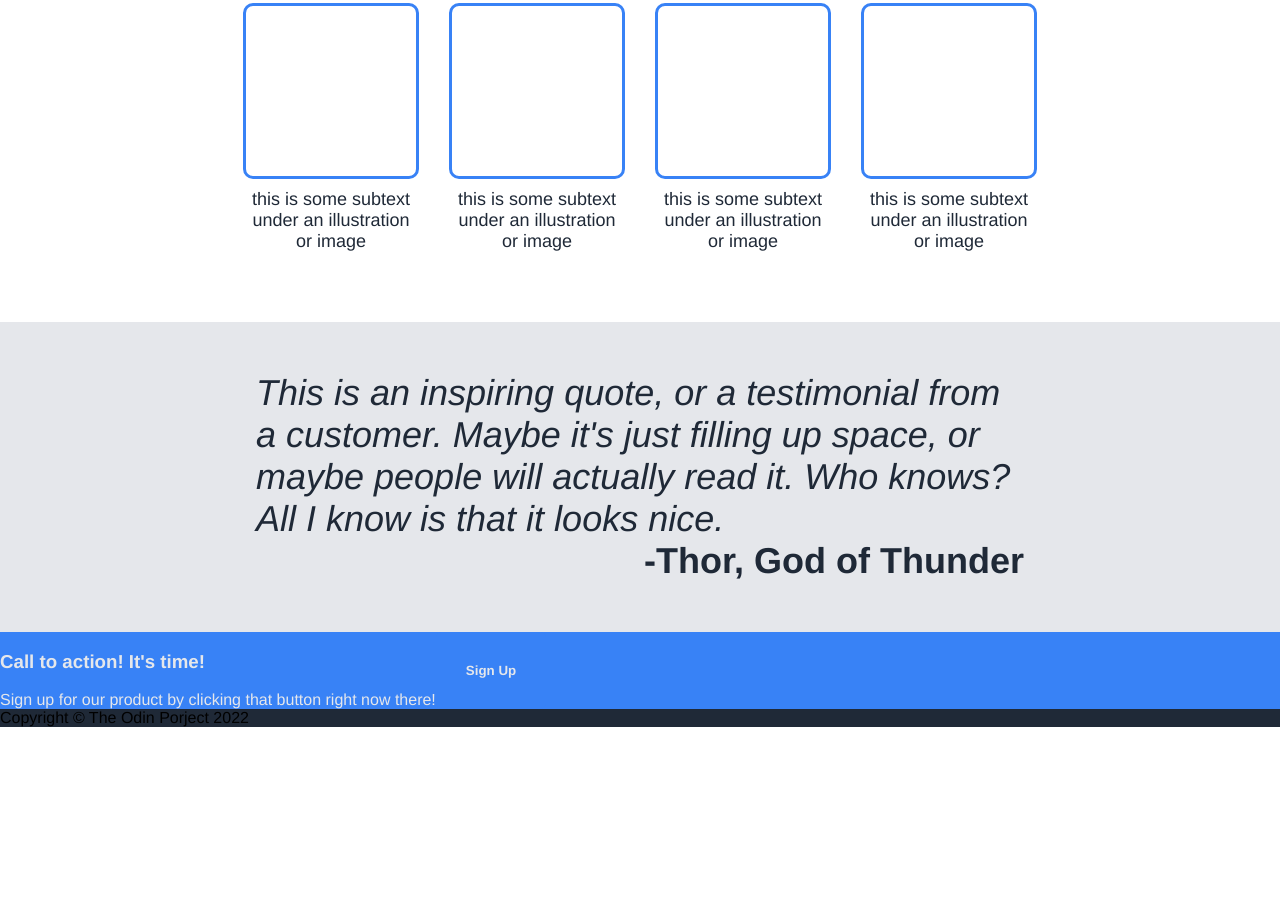
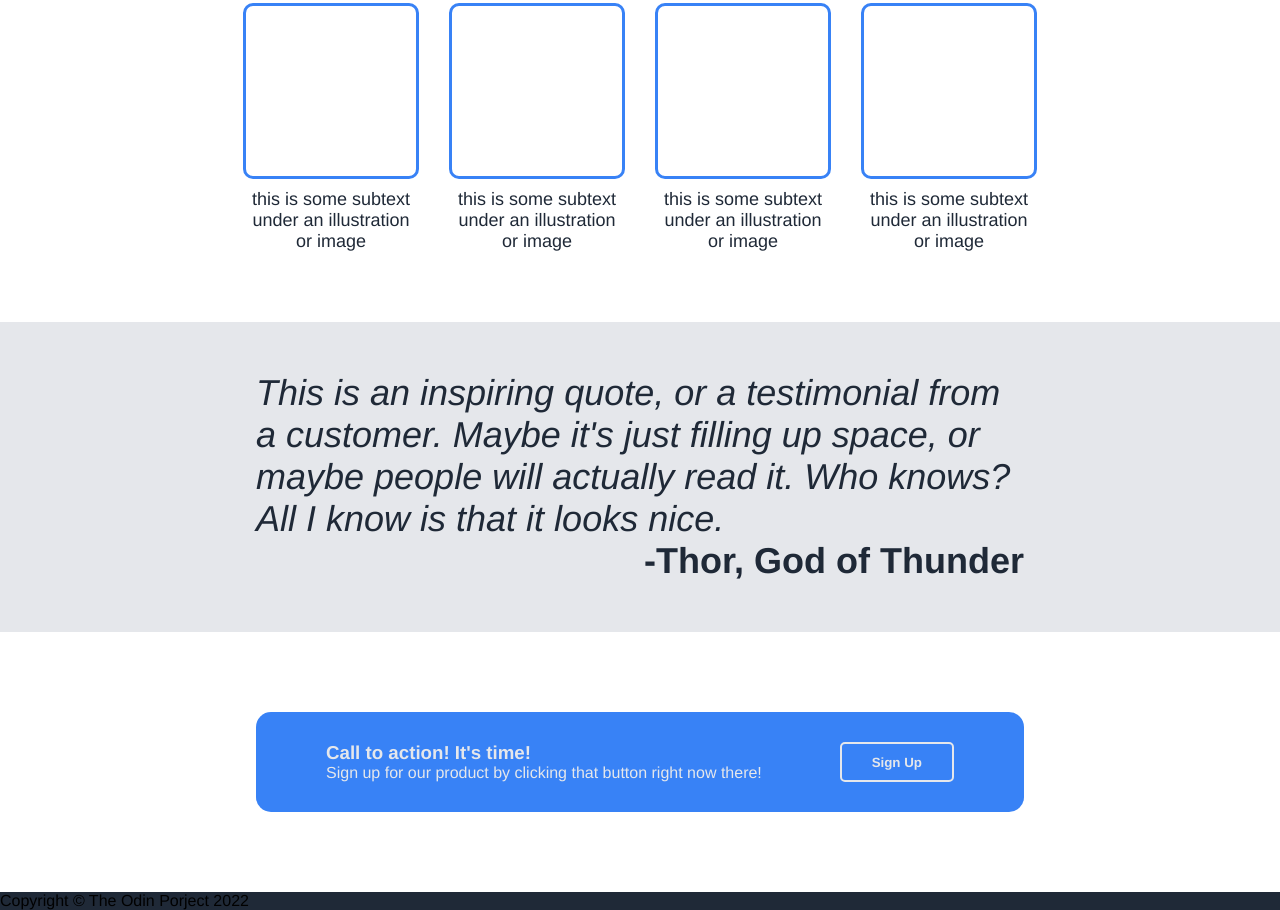
Before and after one commit to JonesZi/odin-styledLandingpage, a plain HTML site: page index.html in a window 1280 px wide. Shown: the part 470-1380 px from the top of the page. Before the commit the page ends 1197 px from the top, so only its background shows below. Drawn offline with Linux system fonts and the light colour scheme.

Commit message:
Style cta section

```diff
--- a/css/style.css
+++ b/css/style.css
@@ -42,6 +42,11 @@ h2 {
     font-size: 36px;
     font-weight: 900;
     color:#1F2937;
+    margin: 0;
+    padding: 0;
+}
+
+h3 {
     margin: 0;
     padding: 0;
 }
@@ -188,3 +193,15 @@ nav {
     text-align: right;
     font-weight: bold;
 }
+
+.cta {
+    margin: 80px clamp(30px,20vw,500px);
+    padding: 30px 70px;
+    border-radius: 15px;
+    justify-content: space-between;
+}
+
+.cta-btn {
+    border:2px solid #E5E7EB;
+    font-weight: bold;
+}
```
